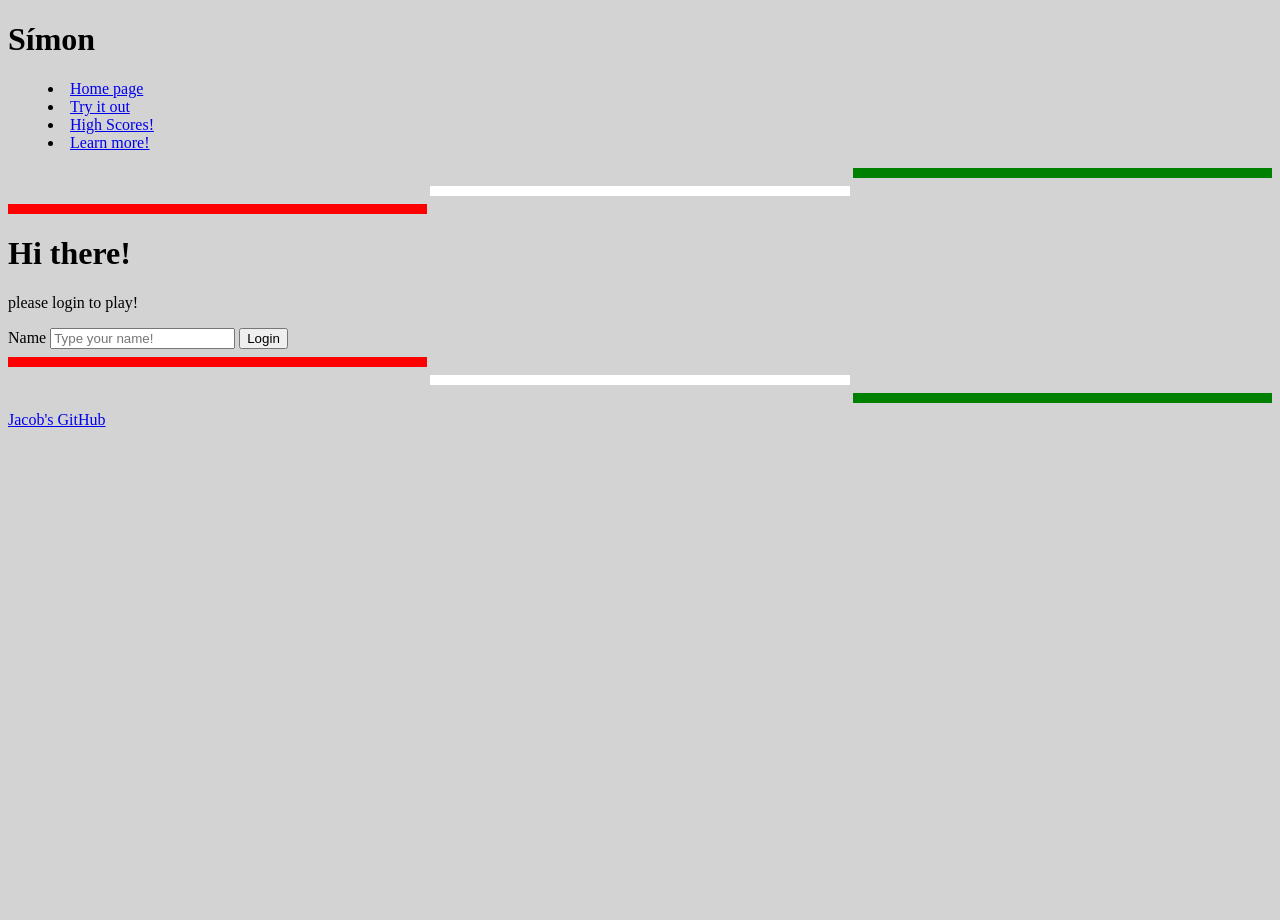
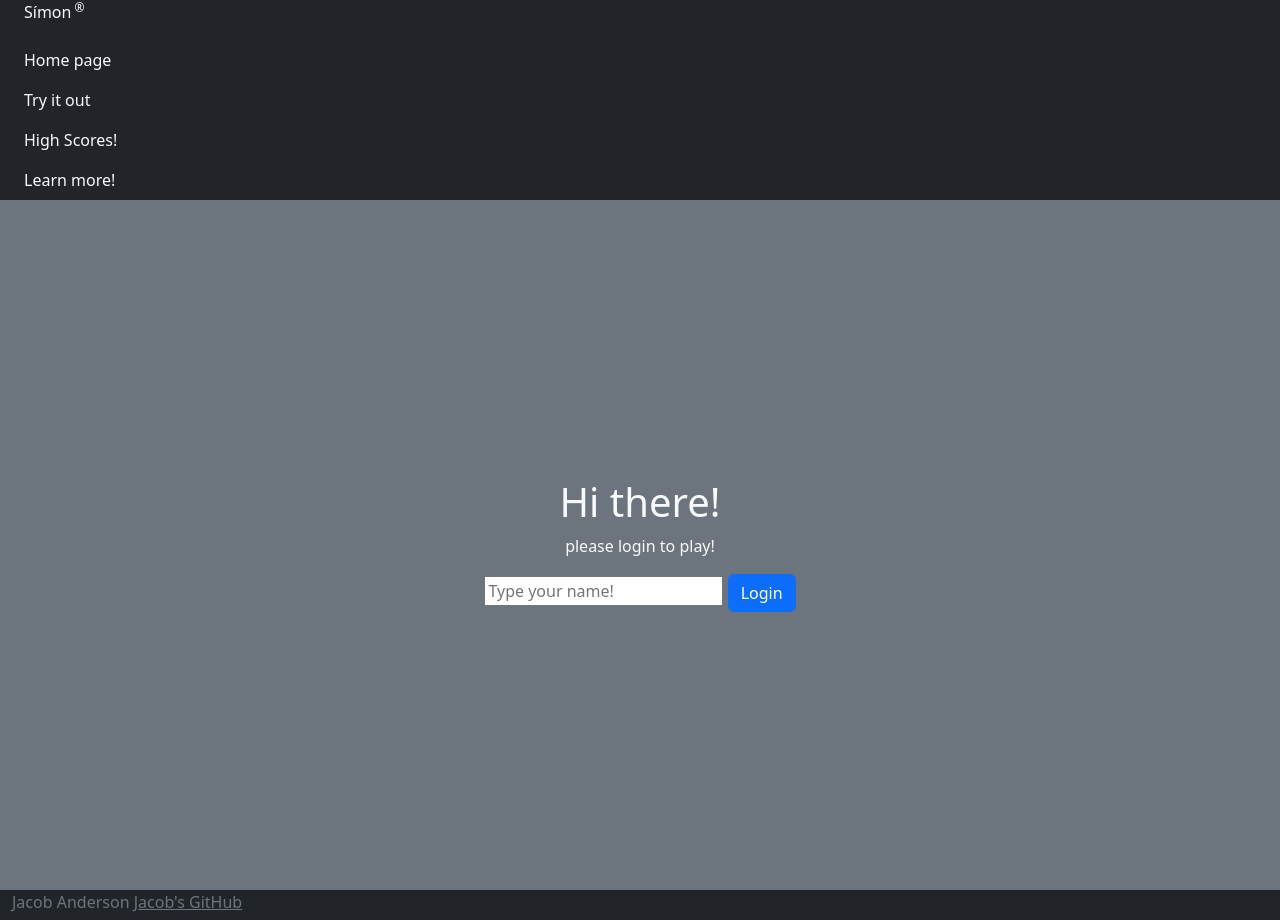
Before and after one commit to jacobeand/simon, a plain HTML site: page index.html in a window 1280 px wide. Before the commit the page ends 800 px from the top, so only its background shows below. Drawn offline with nearby package versions, Linux system fonts and the light colour scheme.

Commit message:
added bootstrap to the index, finished up

```diff
--- a/index.html
+++ b/index.html
@@ -6,42 +6,53 @@
         <meta name ="viewport" content = "width=device-width, initial-scale=1.0" />
         <title>Símon</title>
         <link rel="icon" href="favicon.ico" />
+        <link rel="stylesheet" href="main.css"/>
+        <link href="https://cdn.jsdelivr.net/npm/bootstrap@5.2.2/dist/css/bootstrap.min.css"
+              rel="stylesheet"
+              integrity="sha384-Zenh87qX5JnK2Jl0vWa8Ck2rdkQ2Bzep5IDxbcnCeuOxjzrPF/et3URy9Bv1WTRi"
+              crossorigin="anonymous" />
     </head>
 
-    <body bgcolor = "#d3d3d3">
-        <header>
-            <h1>Símon</h1>
-            <nav>
-                <menu>
-                    <li><a href="index.html"> Home page</a></li>
-                    <li><a href="play.html"> Try it out </a></li>
-                    <li><a href="scores.html"> High Scores!</a></li>
-                    <li><a href="about.html">Learn more!</a></li>
+    <body class="bg-dark text-light">
+        <header class = "container-fluid">
+            <nav class = "container-fluid">
+                <a class = "navbar-brand" href="#">Símon<sup> &reg;</sup></a>
+                <menu class="navbar-nav">
+                    <li class="nav-item"><a class="nav-link active" href="index.html"> Home page</a></li>
+                    <li class="nav-item"><a class="nav-link" href="play.html"> Try it out </a></li>
+                    <li class="nav-item"><a class="nav-link" href="scores.html"> High Scores!</a></li>
+                    <li class="nav-item"><a class="nav-link" href="about.html">Learn more!</a></li>
                 </menu>
             </nav>
         </header>
 
-        <hr width = 33% color = "green" size = "10" align = "right">
-        <hr width = 33% color = "white" size = "10" align ="middle">
-        <hr width = 33% color="red" size="10" align="left">
-    </body>
 
-    <main>
+
+        <main class="container-fluid bg-secondary text-center">
+            <div>
+
                 <h1> Hi there!</h1>
                 <p> please login to play!</p>
                 <form method ="get" action ="play.html">
-            <label for="name"> Name</label>
                     <input type="text" id="name" placeholder="Type your name!" />
-            <button type="submit">Login</button>
+                    <button type="submit" class="btn btn-primary">Login</button>
                 </form>
+            </div>
     </main>
 </main>
 
-    <footer>
-        <hr width = 33% color="red" size="10" align="left">
+<footer class = "bg-dark text-dark text-muted">
+    <div class = "container-fluid">
+        <span class="text-reset"> Jacob Anderson</span>
+        <a class="text-reset" href="https://github.com/jacobeand/simon">
+            Jacob's GitHub
+        </a>
+    </div>
+    <!-- <hr width = 33% color="red" size="10" align="left">
     <hr width = 33% color = "white" size = "10" align ="middle">
     <hr width = 33% color = "green" size = "10" align = "right">
-        <a href="https://github.com/jacobeand"> Jacob's GitHub</a>
+    <a href="https://github.com/jacobeand"> Jacob's GitHub</a> -->
 </footer>
+</body>
 
 </html>
```
Lines whose indentation alone changed are shown as unchanged.
